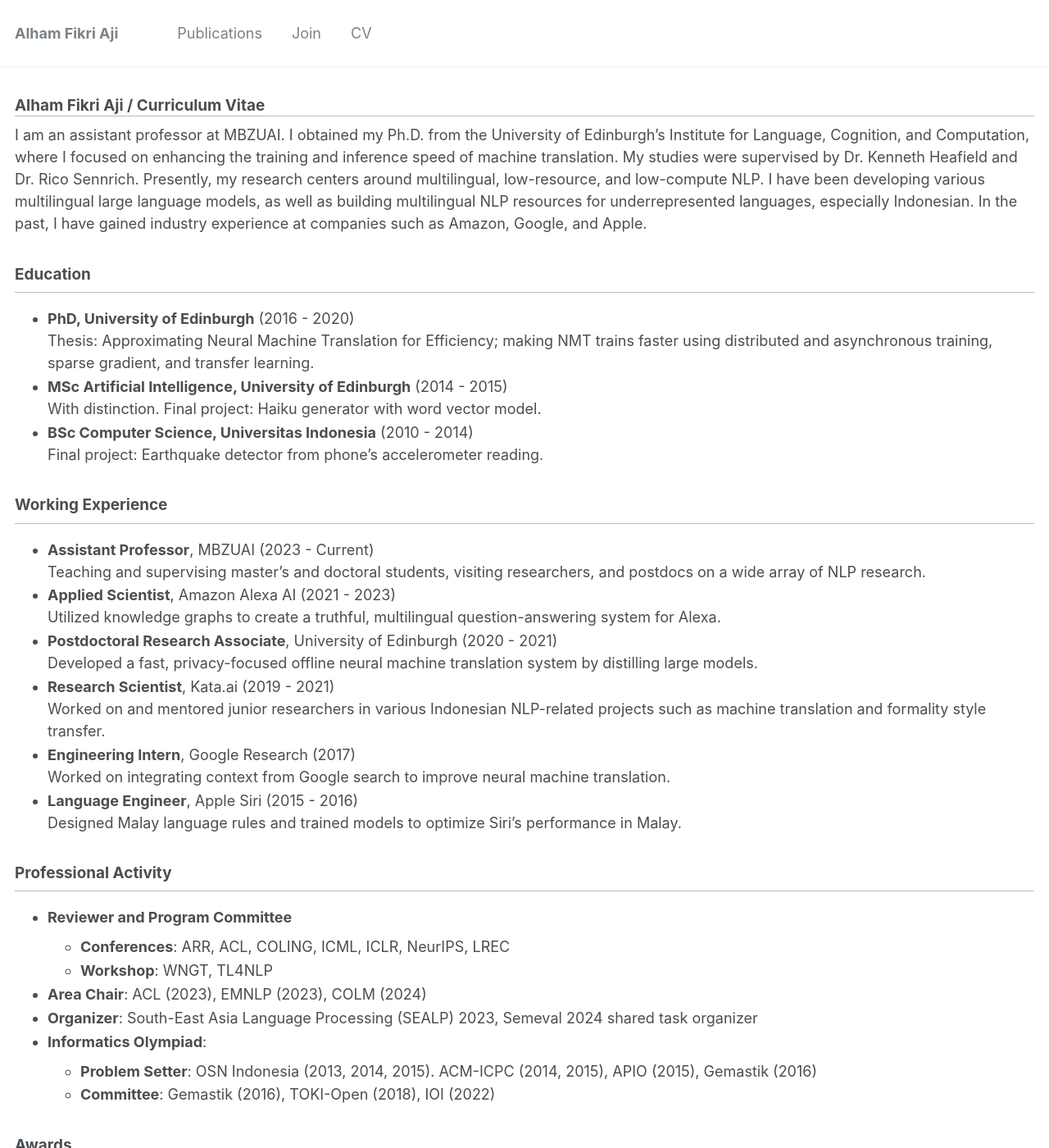
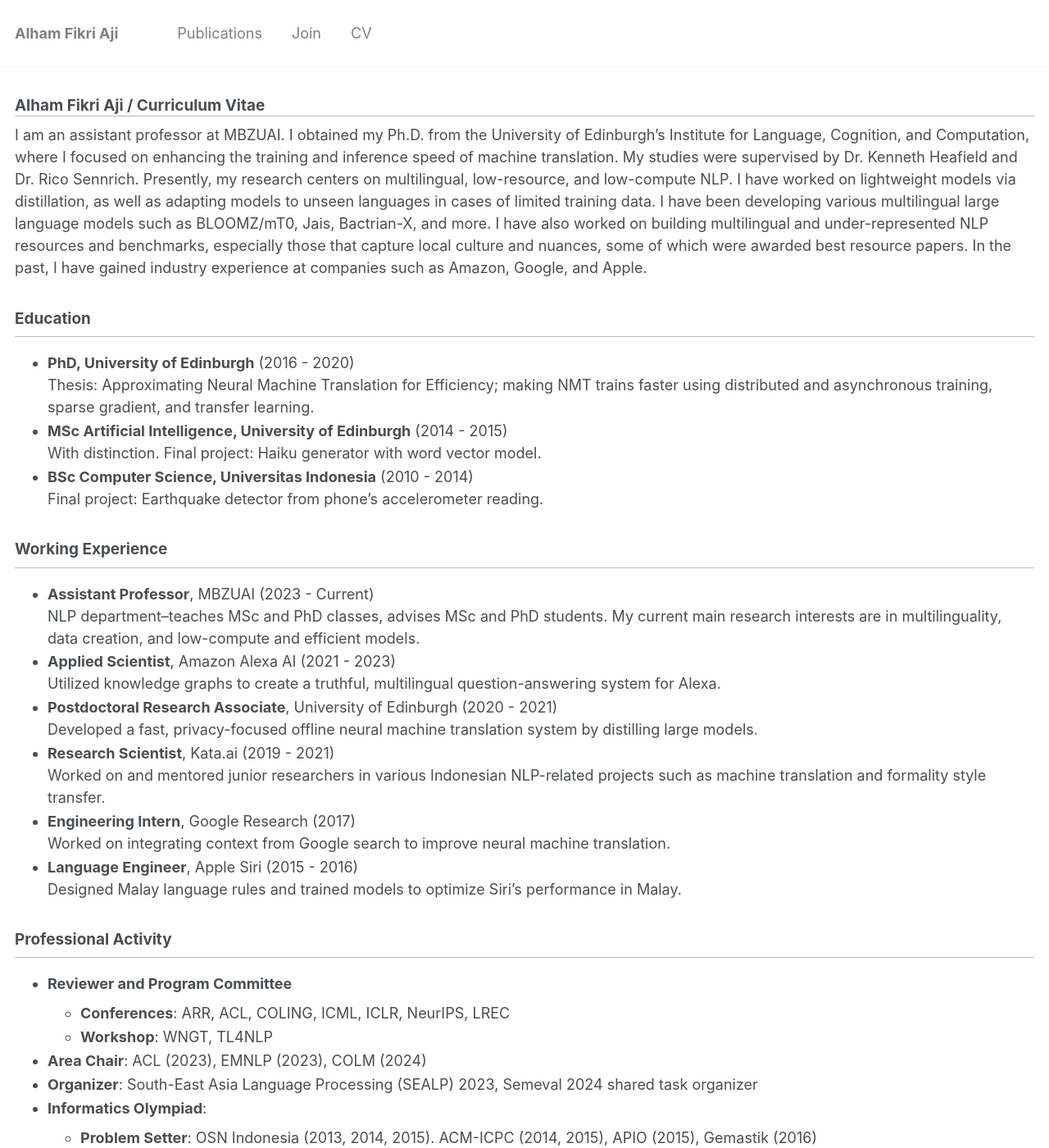
Before and after one commit to afaji/afaji.github.io, a Jekyll site: the page built from _pages/cv.md, in a window 1280 px wide and 1400 px high. Shown: the whole window at 82% size. Built offline with Jekyll 4.4.1, drawn with Linux system fonts in a browser that asks for light colours; some of the changed text lies outside the part shown.

Commit message:
Update cv.md

```diff
--- a/_pages/cv.md
+++ b/_pages/cv.md
@@ -10,7 +10,9 @@ redirect_from:
 {% include base_path %}
 # Alham Fikri Aji / Curriculum Vitae
 
-I am an assistant professor at MBZUAI. I obtained my Ph.D. from the University of Edinburgh’s Institute for Language, Cognition, and Computation, where I focused on enhancing the training and inference speed of machine translation. My studies were supervised by Dr. Kenneth Heafield and Dr. Rico Sennrich. Presently, my research centers around multilingual, low-resource, and low-compute NLP. I have been developing various multilingual large language models, as well as building multilingual NLP resources for underrepresented languages, especially Indonesian. In the past, I have gained industry experience at companies such as Amazon, Google, and Apple.
+I am an assistant professor at MBZUAI. I obtained my Ph.D. from the University of Edinburgh’s Institute for Language, Cognition, and Computation, where I focused on enhancing the training and inference speed of machine translation. My studies were supervised by Dr. Kenneth Heafield and Dr. Rico Sennrich. Presently, my research centers on multilingual, low-resource, and low-compute NLP. I have worked on lightweight models via distillation, as well as adapting models to unseen languages in cases of limited training data.
+I have been developing various multilingual large language models such as BLOOMZ/mT0, Jais, Bactrian-X, and more. I have also worked on building multilingual and under-represented NLP resources and benchmarks, especially those that capture local culture and nuances, some of which were awarded best resource papers.
+In the past, I have gained industry experience at companies such as Amazon, Google, and Apple.
 
 ## Education
 
@@ -24,7 +26,7 @@ I am an assistant professor at MBZUAI. I obtained my Ph.D. from the University o
 ## Working Experience
 
 * **Assistant Professor**, MBZUAI (2023 - Current)\
-  Teaching and supervising master's and doctoral students, visiting researchers, and postdocs on a wide array of NLP research.
+  NLP department--teaches MSc and PhD classes, advises MSc and PhD students. My current main research interests are in multilinguality, data creation, and low-compute and efficient models.
 * **Applied Scientist**, Amazon Alexa AI (2021 - 2023)\
   Utilized knowledge graphs to create a truthful, multilingual question-answering system for Alexa.
 * **Postdoctoral Research Associate**, University of Edinburgh (2020 - 2021)\
@@ -48,11 +50,12 @@ I am an assistant professor at MBZUAI. I obtained my Ph.D. from the University o
   * **Committee**: Gemastik (2016), TOKI-Open (2018), IOI (2022)
 
 ## Awards
+* Best Resource Paper Award, EACL 2024
 * Best Resource Paper Award, AACL 2023
 * Outstanding Paper Award, EACL 2023
 * Outstanding Contribution Award, WNGT 2019
 * World Finalists, ACM-ICPC 2014
-* Silver Medalists, IOI 2010
+* Silver Medalists, International Olympiad of Informatics (IOI) 2010
 <div class="page-break"></div>
 
 ## Publication
@@ -83,9 +86,16 @@ You may also refer to my [Google Scholar](https://scholar.google.ca/citations?hl
 ## Teaching and Talks
 
 * **Teaching**:
-  * NLP801 Deep Learning for Language Processing (MBZUAI, 2023 Fall - for PhD)
-  * NLP702 Advanced Natural Language Processing (MBZUAI, 2024 Spring - for MSc)
+  * NLP702 Advanced Natural Language Processing (MBZUAI, 2024 Spring - for MSc)\
+    Co-instructor. Covered efficient and large-scale NLP, including LLM, distributed training, distillation, parameter-efficient fine-tuning, and linear Transformers.
+  * NLP801 Deep Learning for Language Processing (MBZUAI, 2023 Fall - for PhD)\
+    Main instructor. Designed and taught the module, covering various recent research topics and trends in NLP.
+  * IOI-Camp for Saudi Arabia (2020)\
+    Intense IOI preparation camp for 2 months. Designed the module, materials, as well as weekly contests and selection process. Covered advanced algorithms and data structures.
+
 * **Talks**:
+  * **Training Lightweight Model via Knowledge Distillation and Parameter Efficient Finetuning**\
+    Mexican NLP Summer School, Co-located with NAACL (14-15th June 2024)
   * **Constructing High-Quality Corpora for Underrepresented and Extremely Low-Resource
 Languages**\
     Google Singapore, Invited Talk (21th November 2023)
```
